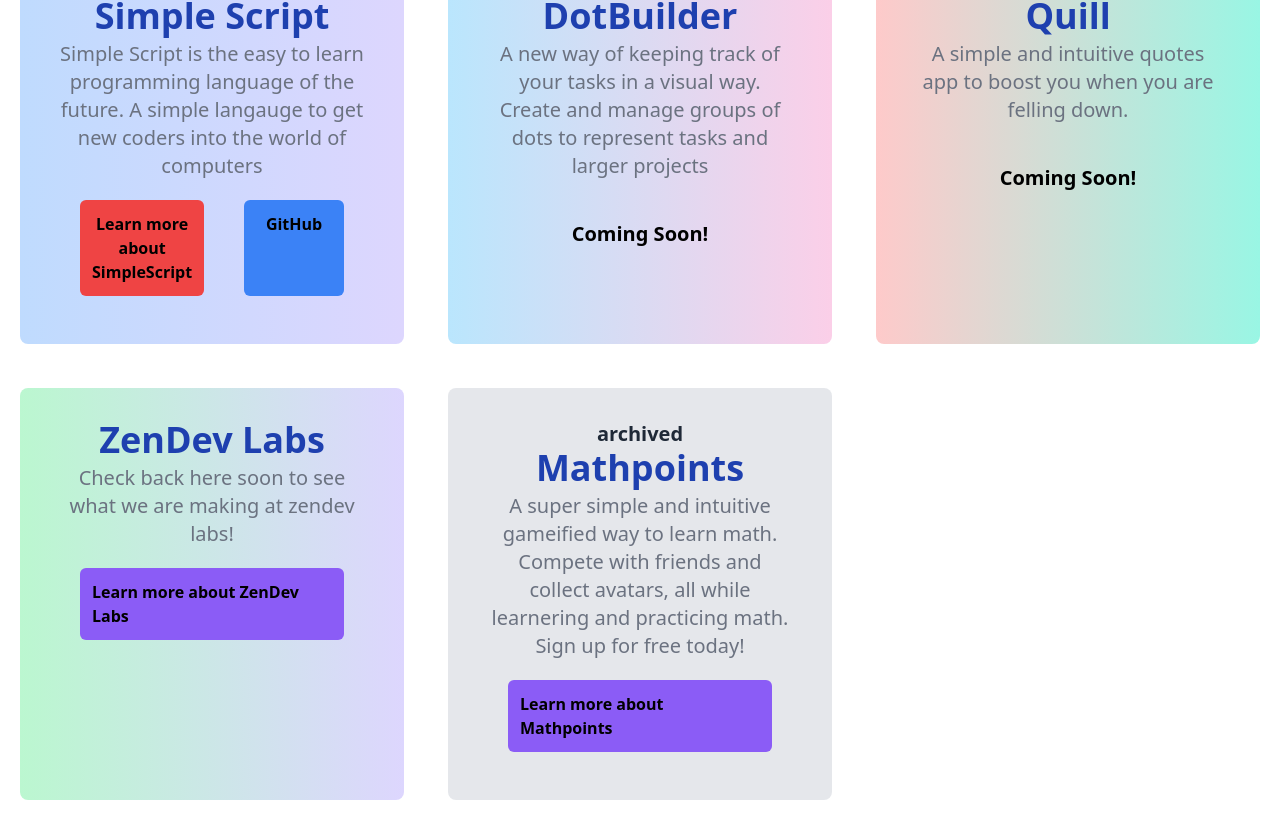
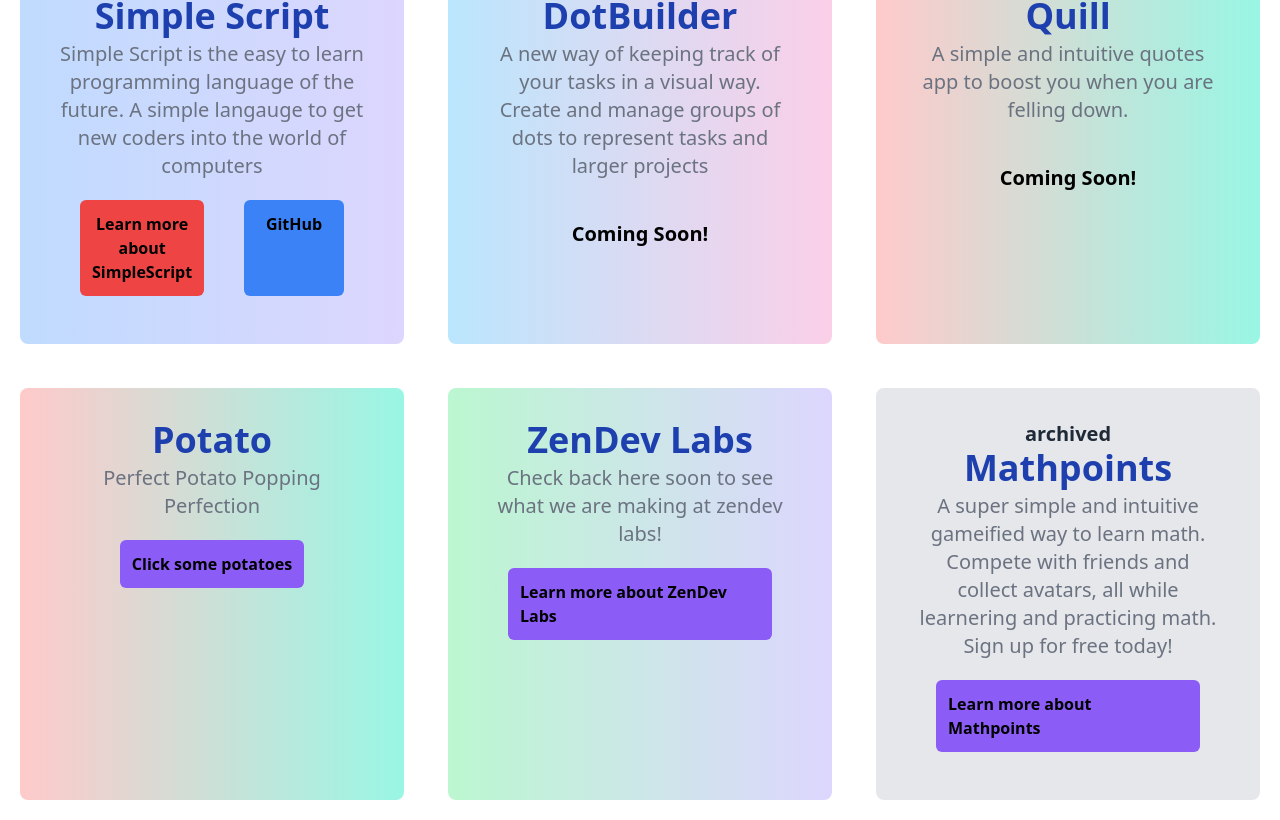
Before and after one commit to Thatoddone1/portfolio, a SvelteKit app: page / in a window 1280 px wide. Shown: the part 936-1756 px from the top of the page. Built offline with nearby package versions, Linux system fonts and the light colour scheme.

Commit message:
added potato

```diff
--- a/src/routes/Projects.svelte
+++ b/src/routes/Projects.svelte
@@ -89,6 +89,26 @@
         </div>
     </div>
     <div
+        class="rounded-lg bg-gradient-to-r from-red-200 to-teal-200 dark:to-red-700 dark:from-teal-700 p-10 pb-7 pt-7 transition-all duration-800 ease-in-out m-5 justify-center item-center"
+    >
+        <h1
+            class="text-center font-bold text-4xl p-1 text-blue-800 dark:text-blue-300"
+        >
+            Potato
+        </h1>
+        <p
+            class="font-medium text-xl text-center text-gray-500 dark:text-gray-300"
+        >
+            Perfect Potato Popping Perfection
+        </p>
+        <div class="flex justify-center">
+            <a
+                class="p-3 m-5 bg-violet-500 rounded-md hover:shadow-lg hover:bg-violet-600 font-semibold dark:bg-violet-300 dark:hover:bg-violet-400"
+                href="https://potato.joshuarocks.me">Click some potatoes</a
+            >
+        </div>
+    </div>
+    <div
         class="rounded-lg bg-gradient-to-r from-green-200 to-violet-200 dark:to-green-700 dark:from-violet-700 p-10 pb-7 pt-7 transition-all duration-800 ease-in-out m-5 justify-center item-center"
     >
         <h1
@@ -104,7 +124,8 @@
         <div class="flex justify-center">
             <a
                 class="p-3 m-5 bg-violet-500 rounded-md hover:shadow-lg hover:bg-violet-600 font-semibold dark:bg-violet-300 dark:hover:bg-violet-400"
-                href="https://github.com/ZenDev-Labs">Learn more about ZenDev Labs</a
+                href="https://github.com/ZenDev-Labs"
+                >Learn more about ZenDev Labs</a
             >
         </div>
     </div>
```
Lines whose indentation alone changed are shown as unchanged.
